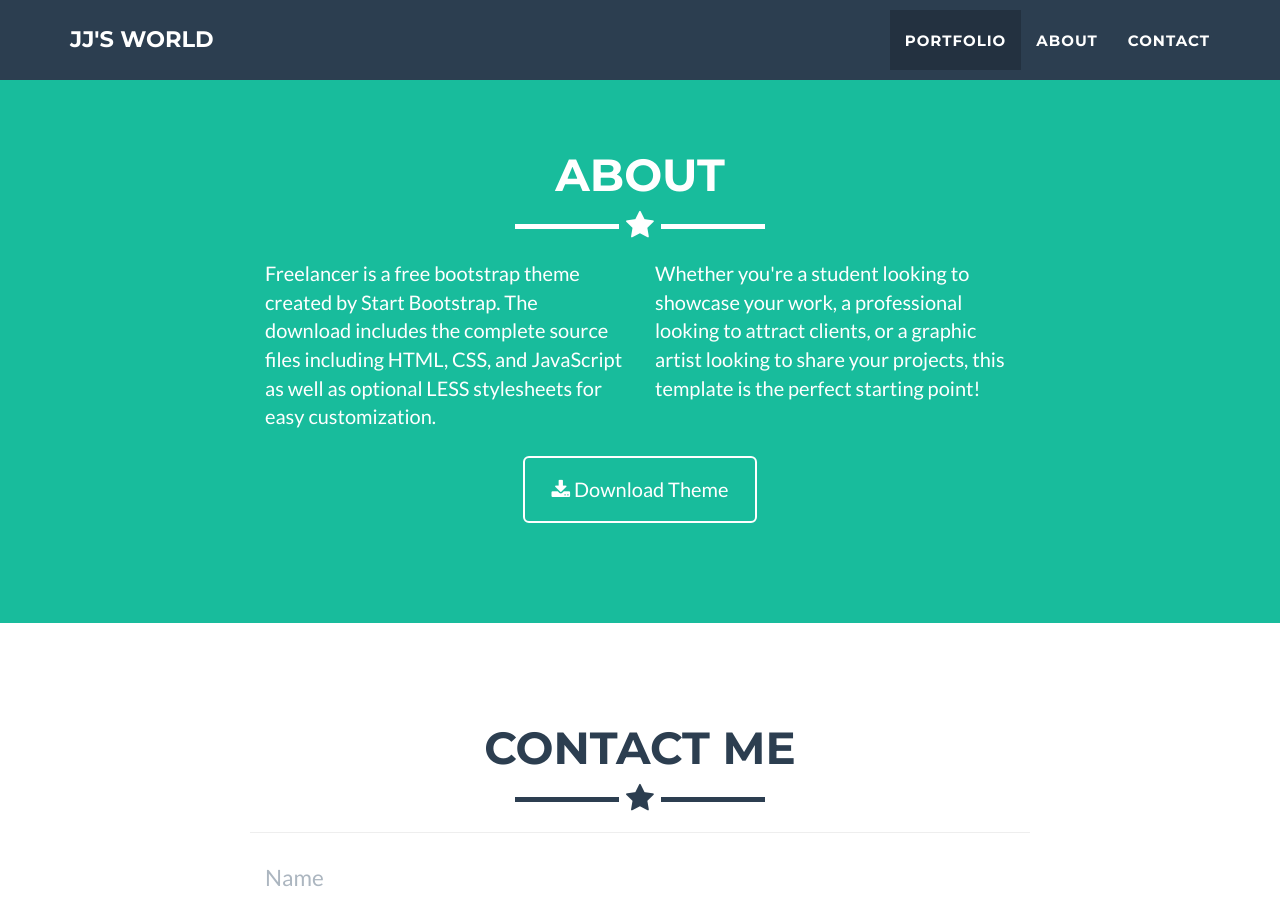
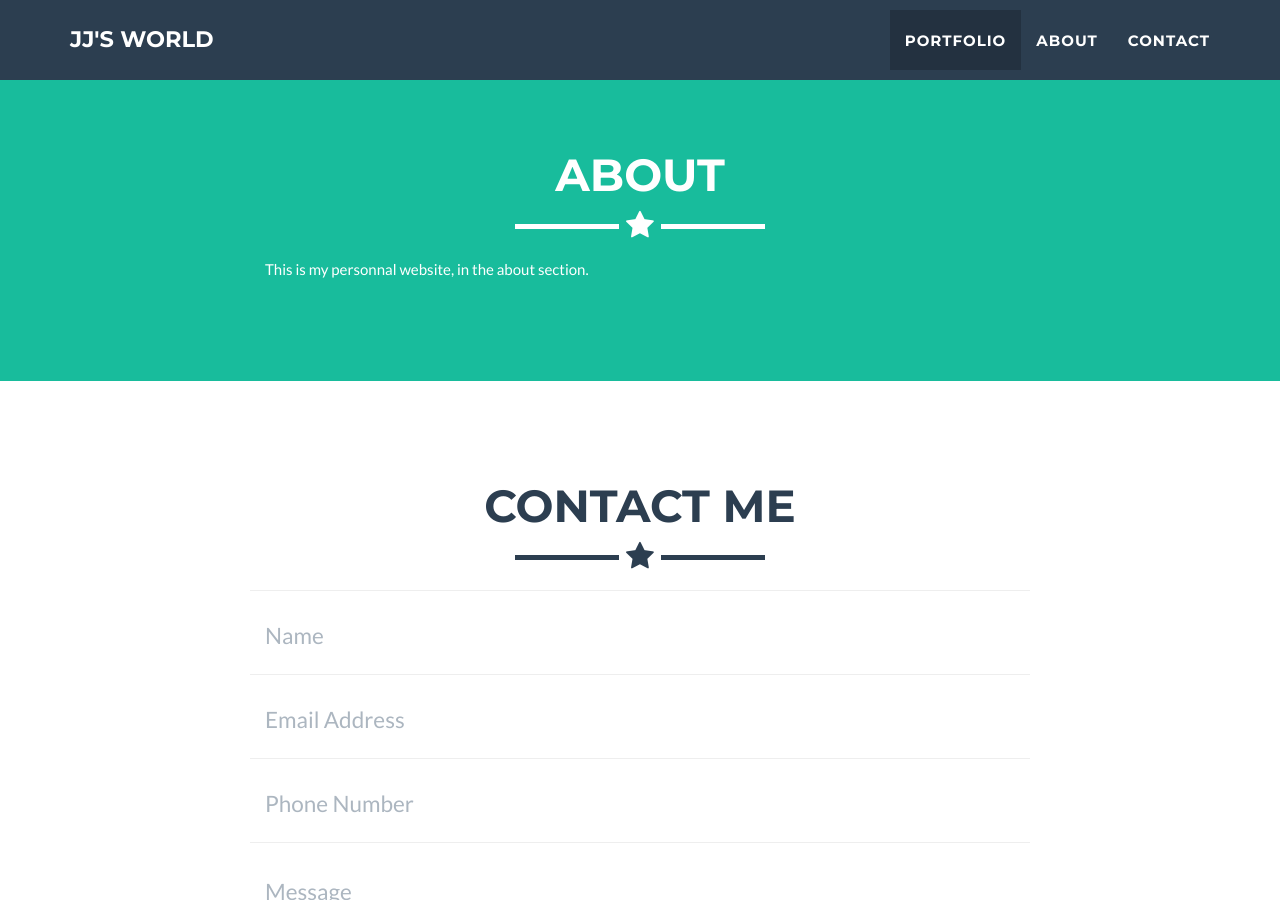
Before and after one commit to jeromelachaud/freelancer-theme, a Jekyll site: the page built from index.html, in a window 1280 px wide and 900 px high, scrolled down 1905 px. Built offline with Jekyll 4.4.1, drawn with Linux system fonts in a browser that asks for light colours.

Commit message:
Simplify about

```diff
--- a/_includes/about.html
+++ /dev/null
@@ -1,24 +0,0 @@
- <!-- About Section -->
-    <section class="success" id="about">
-        <div class="container">
-            <div class="row">
-                <div class="col-lg-12 text-center">
-                    <h2>About</h2>
-                    <hr class="star-light">
-                </div>
-            </div>
-            <div class="row">
-                <div class="col-lg-4 col-lg-offset-2">
-                    <p>Freelancer is a free bootstrap theme created by Start Bootstrap. The download includes the complete source files including HTML, CSS, and JavaScript as well as optional LESS stylesheets for easy customization.</p>
-                </div>
-                <div class="col-lg-4">
-                    <p>Whether you're a student looking to showcase your work, a professional looking to attract clients, or a graphic artist looking to share your projects, this template is the perfect starting point! </p>
-                </div>
-                <div class="col-lg-8 col-lg-offset-2 text-center">
-                    <a href="#" class="btn btn-lg btn-outline">
-                        <i class="fa fa-download"></i> Download Theme
-                    </a>
-                </div>
-            </div>
-        </div>
-    </section>
--- a/_layouts/default.html
+++ b/_layouts/default.html
@@ -5,7 +5,23 @@
     {% include nav.html %}
     {% include header.html %}
     {% include portfolio_grid.html %}
-    {% include about.html %}
+
+     <!-- About Section -->
+    <section class="success" id="about">
+        <div class="container">
+            <div class="row">
+                <div class="col-lg-12 text-center">
+                    <h2>About</h2>
+                    <hr class="star-light">
+                </div>
+            </div>
+            <div class="row">
+                <div class="col-lg-4 col-lg-offset-2">
+                  {{ content }}
+                </div>
+            </div>
+        </div>
+    </section>
 
     {% if site.contact == "static" %}
     {% include contact_static.html %}
--- a/index.html
+++ b/index.html
@@ -1,3 +1,6 @@
 ---
 layout: default
 ---
+
+<!-- Paste the about section here -->
+This is my personnal website, in the about section.
```
